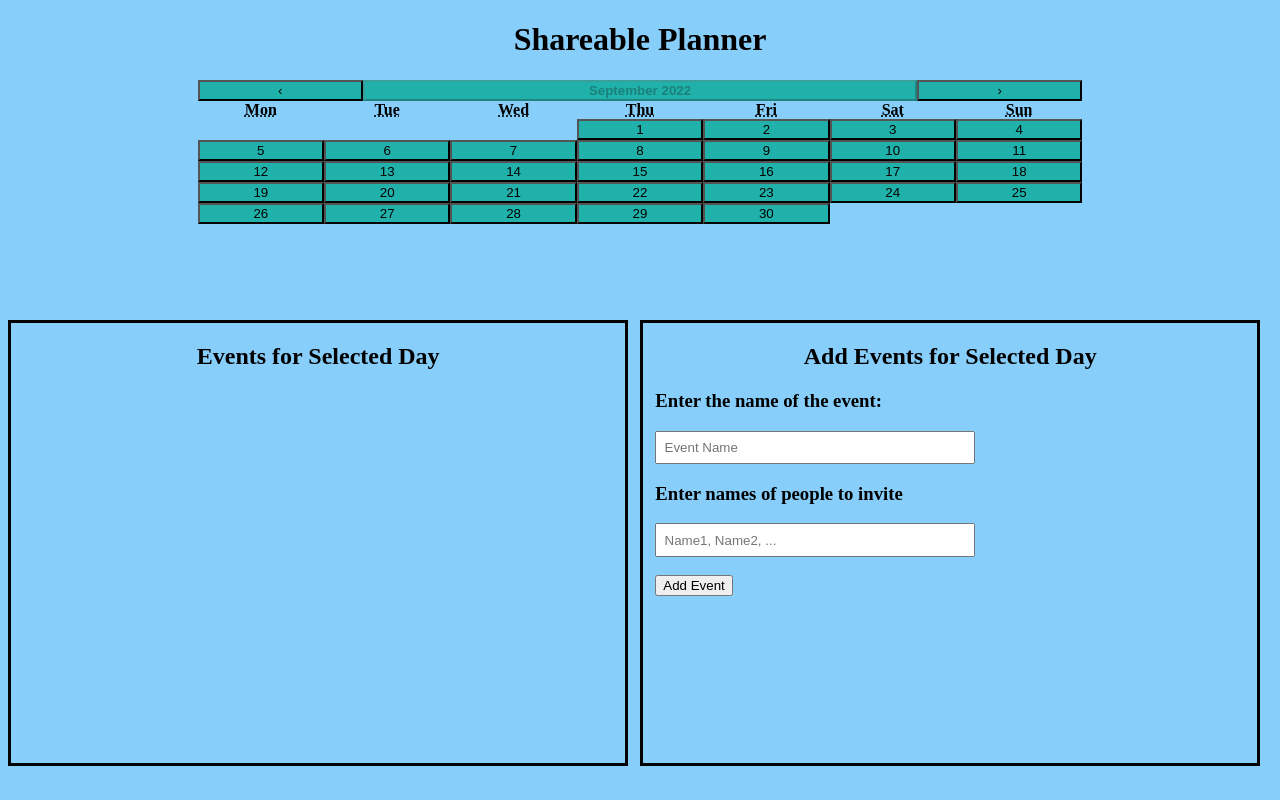
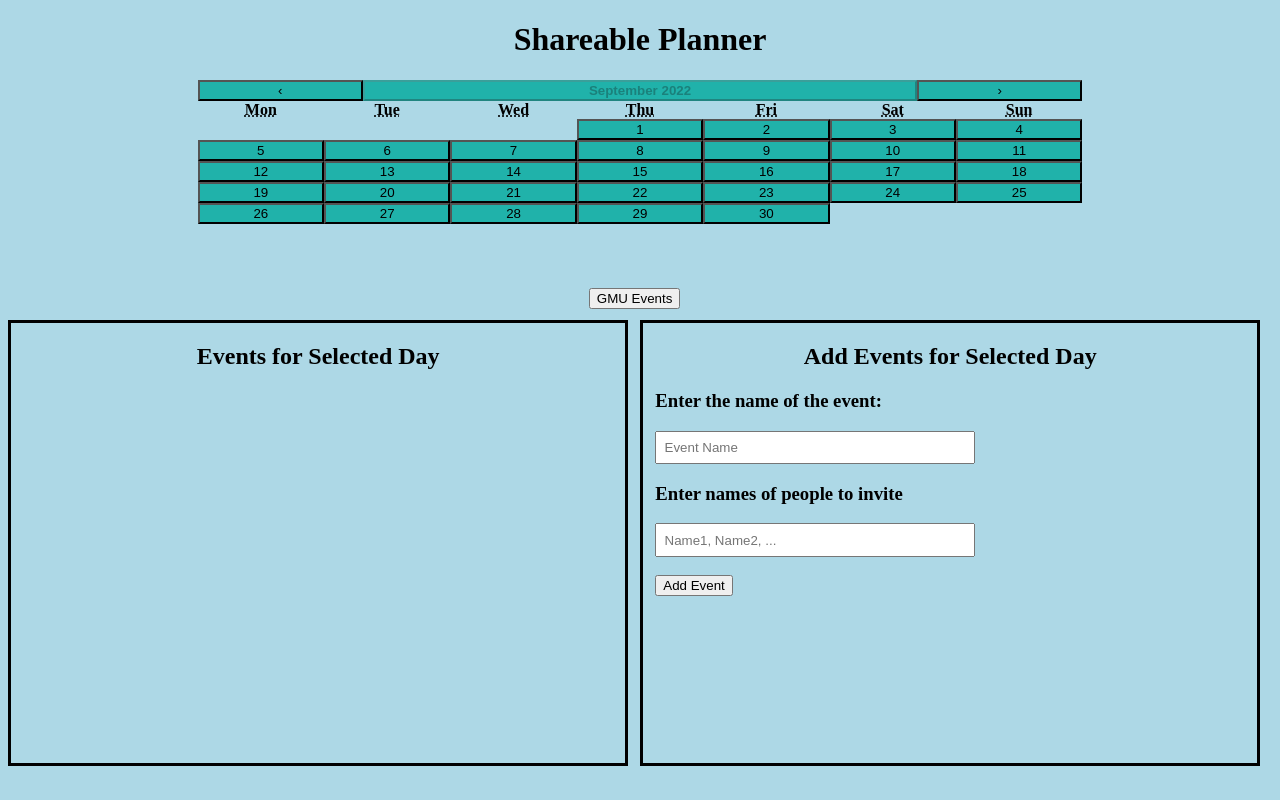
Before and after one commit to Neerpatel125/Sharebale-Planner, a React (Create React App) app in the folder React/shareable-planner-app/: page / in a window 1280 px wide. Built offline with nearby package versions, Linux system fonts and the light colour scheme.

Commit message:
Added a button to open GMU events.

```diff
--- a/React/shareable-planner-app/src/App.css
+++ b/React/shareable-planner-app/src/App.css
@@ -3,7 +3,7 @@
 }
 
 body{
-  background-color: lightskyblue;
+  background-color: lightblue;
 }
 
 /* Position the Calendar */
@@ -72,3 +72,10 @@ body{
   width: 50%;
   padding: 1.2%;
 }
+
+/* GMU Events Button Styling */
+.gmuEventsButton{
+  position: absolute;
+  left: 46%;
+  top: 36%;
+}
--- a/React/shareable-planner-app/src/App.js
+++ b/React/shareable-planner-app/src/App.js
@@ -3,7 +3,11 @@ import Calendar from "react-calendar";
 import './App.css';
 
 function App() {
+  /* Get the current date for the calendar */
   const value = useState(new Date());
+  /* Open the GMU events website function */
+  const gmuEvents = () => {
+    window.open("https://mason360.gmu.edu/events", "_blank");}
 
   return (
     <>
@@ -41,6 +45,8 @@ function App() {
       </div>
     </div>
 
+    {/* HTML for GMU Events Button */}
+    <button onClick={() => gmuEvents()} class="gmuEventsButton">GMU Events</button>
     </>
   );
 }
```
